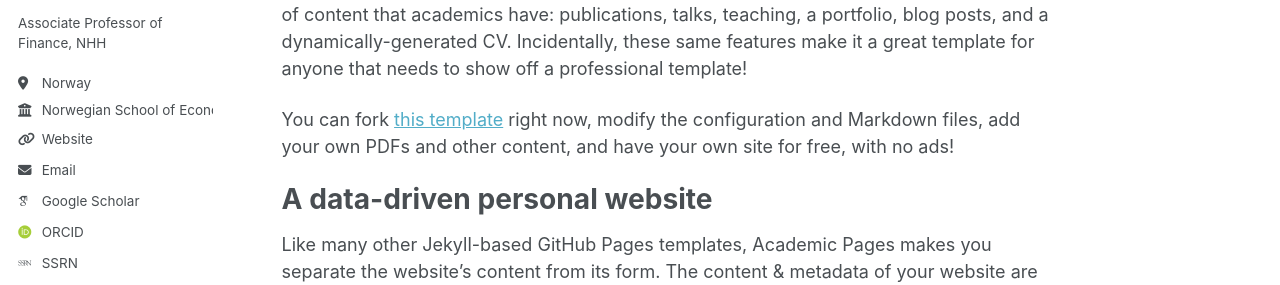
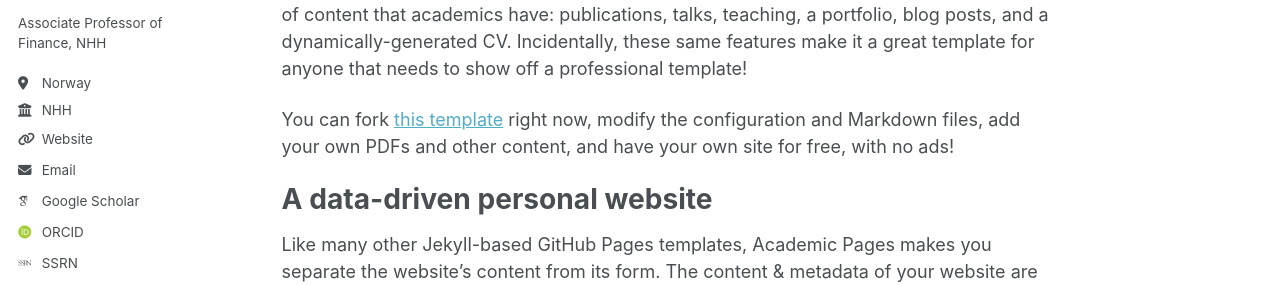
Before and after one commit to CarstenBienz/carstenbienz.github.io, a Jekyll site: the page built from _pages/about.md, in a window 1280 px wide. Shown: the part 305-590 px from the top of the page. Built offline with Jekyll 4.4.1, drawn with Linux system fonts in a browser that asks for light colours; some web fonts are replaced; a script bundle is joined from its source files by our own code; library files that are not in the unit come from our copies; part of the change alters nothing that is shown.

Commit message:
Basic Edits

```diff
--- a/_config.yml
+++ b/_config.yml
@@ -16,7 +16,7 @@ description              : &description "My personal web site"   # Update this w
 url                      : https://carstenbienz.github.io # The base hostname & protocol for your site e.g. "https://[your GitHub username].github.io",
                                                            # or if you already have some other page hosted on Github then use "https://[your GitHub username].github.io/[Your Repo Name]"
 baseurl                  : "" # the subpath of your site, e.g. "/blog"
-repository               : "academicpages/academicpages.github.io"
+repository               : "https://github.com/CarstenBienz/carstenbienz.github.io"
 
 # Site Author - The following control what appear as part of the author content on the side bar.
 #               If a field is blank the icon and link will not appear, otherwise it will be shown.
@@ -28,7 +28,7 @@ author:
   pronouns         : # example: "she/her"
   bio              : "Associate Professor of Finance, NHH"
   location         : "Norway"
-  employer         : "Norwegian School of Economics"
+  employer         : "NHH"
   uri              : "https://www.nhh.no/en/employees/faculty/carsten-gero-bienz/"
   email            : "carsten.bienz@nhh.no"
 
@@ -51,7 +51,7 @@ author:
   bitbucket        : # Username - Update with your username on the site
   codepen          : # Username
   dribbble         : # Username
-  github           : "academicpages"
+  github           : "CarstenBienz"
   kaggle           : # Username
   stackoverflow    : # User number or user number and name (i.e., use "1" or "1/jeff-atwood")
 
```
